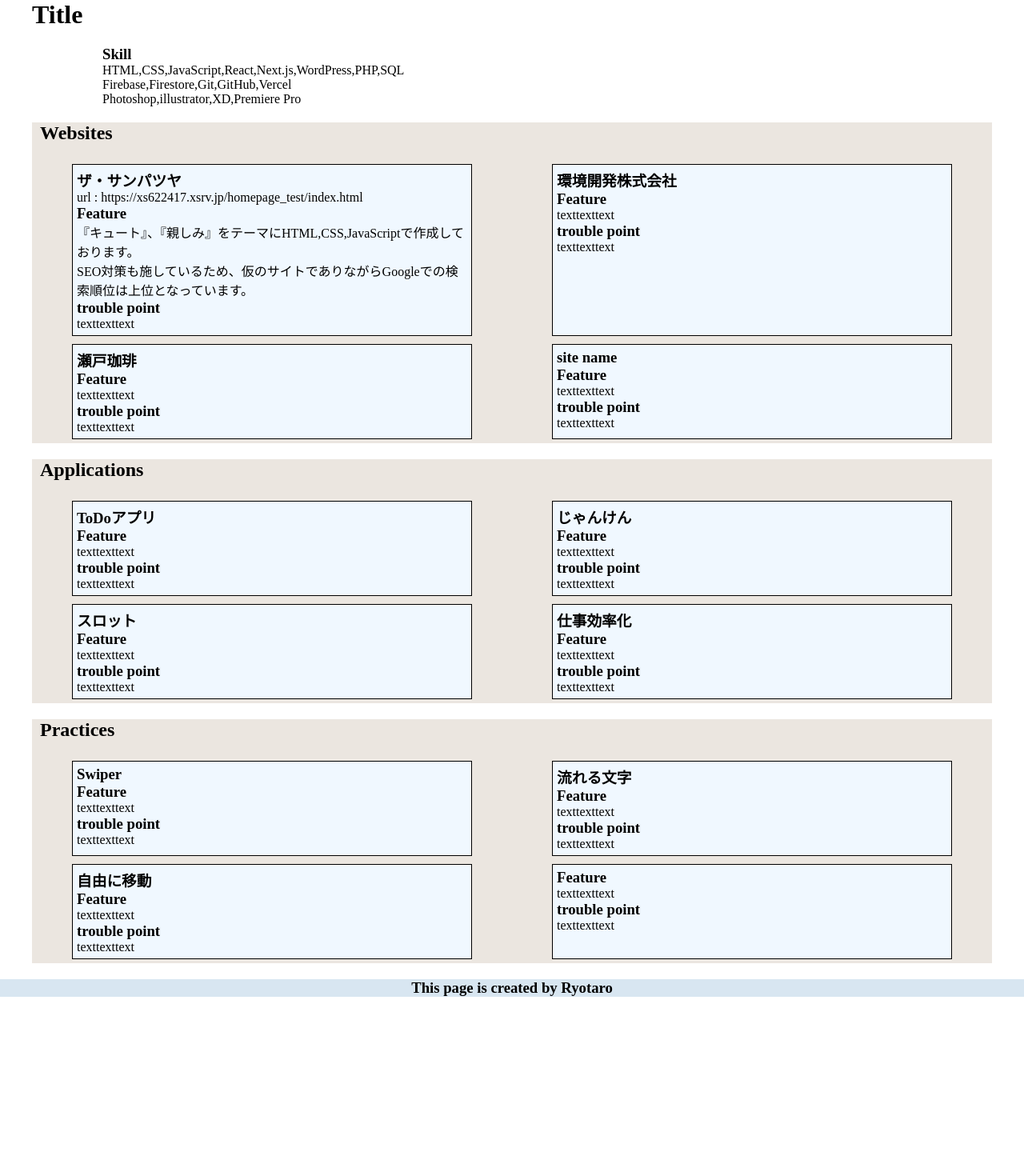
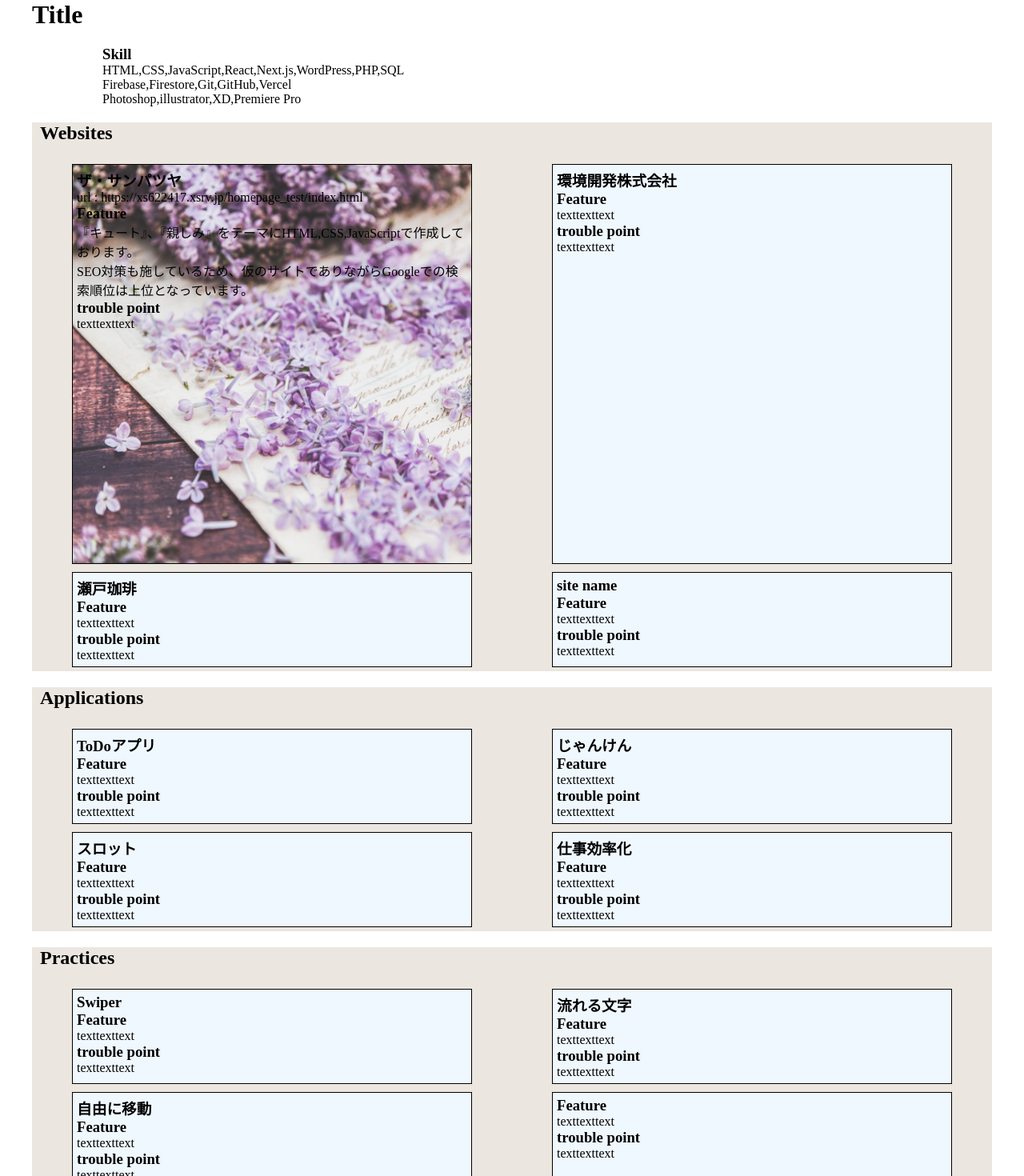
Before and after one commit to ryotaro-0805/portfolio, a Next.js app: page / in a window 1280 px wide. Shown: the top 1470 px of the page at 80% size. Before the commit the page ends 1246 px from the top, so only its background shows below. Built offline with nearby package versions, Linux system fonts and the light colour scheme.

Commit message:
🐛 修正した

```diff
--- a/src/pages/index.tsx
+++ b/src/pages/index.tsx
@@ -30,7 +30,7 @@ export default function Home() {
         <div className={`${styles.container} ${styles.websites_container}`}>
           <h2>Websites</h2>
           <div className={`${styles.wrapper} ${styles.websites_wrapper}`}>
-            <div>
+            <div className={styles.sanpatuya}>
               <a href="https://xs622417.xsrv.jp/homepage_test/index.html">
                 <h3>ザ・サンパツヤ</h3>
                 <p className={styles.url_p}>url : https://xs622417.xsrv.jp/homepage_test/index.html</p>
--- a/src/styles/Home.module.css
+++ b/src/styles/Home.module.css
@@ -46,12 +46,13 @@
 
 .sanpatuya{
   height: 500px;
-  background-image: url(../../public/img/sanpatuya.png);
+  background-image: url(../../public/img/sanpatuya.jpg);
   background-size: cover;
+
 }
 
 .footer{
   width: 100%;
   text-align: center;
-  background-color: rgb(216, 230, 241);
+  background-color: rgb(234, 216, 241);
 }
```
Also changed, not shown: public/img/sanpatuya.jpg (added).
